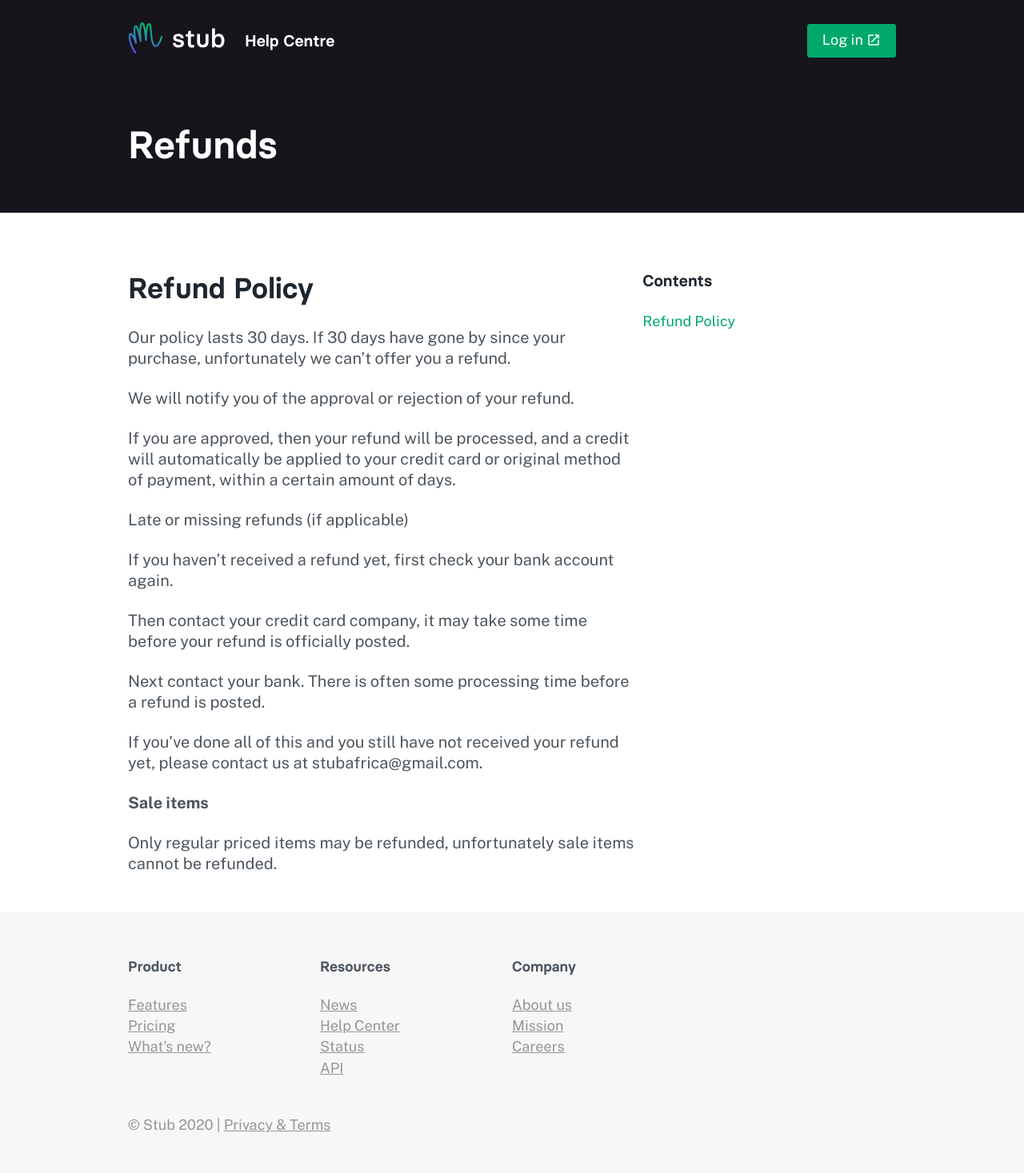
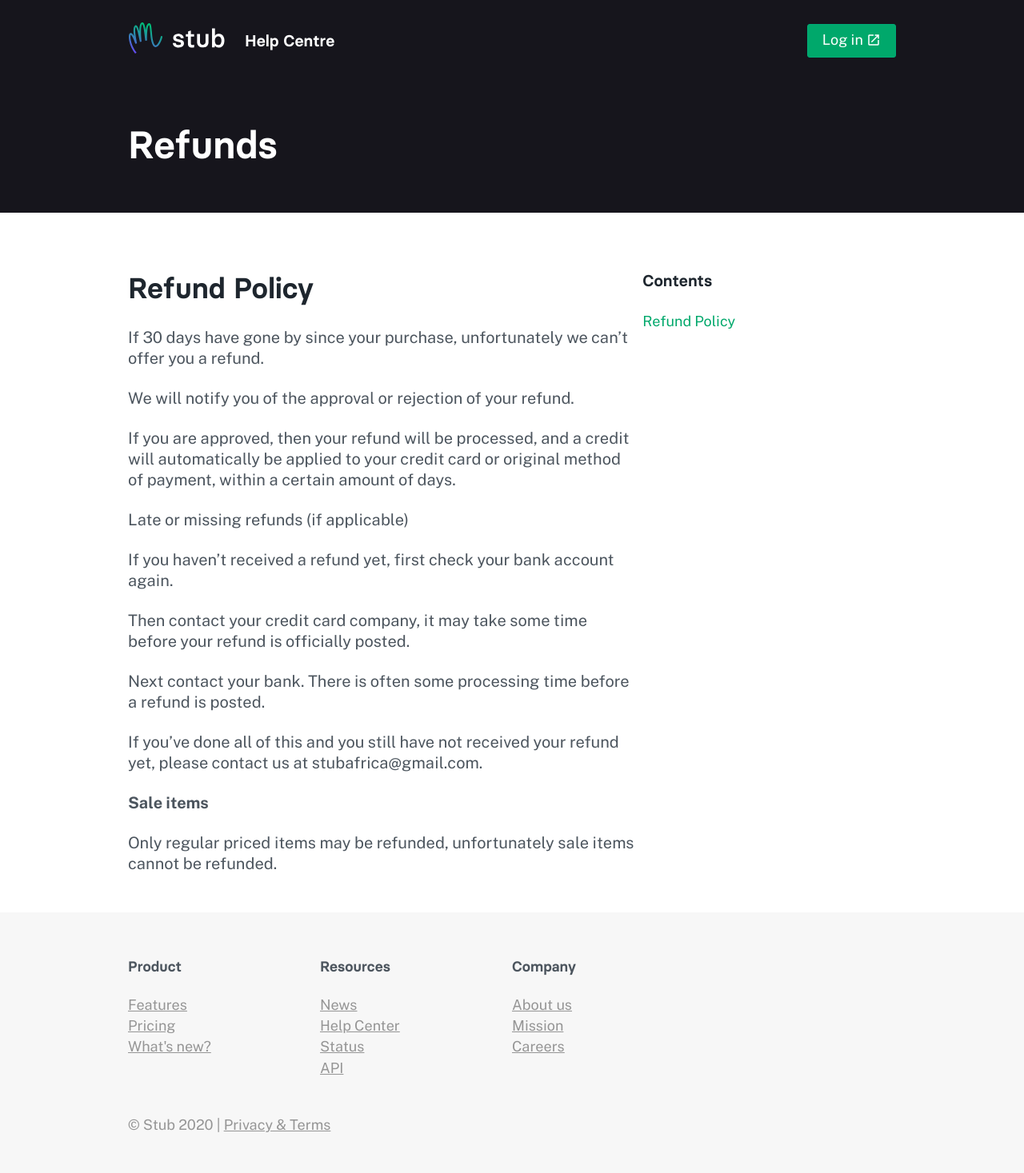
Before and after one commit to stubafrica/support-legacy, a Jekyll site: the page built from redunds.markdown, in a window 1280 px wide. Shown: the whole page at 80% size. Built offline with Jekyll 4.4.1, drawn with Linux system fonts in a browser that asks for light colours; comment, search, counter and statistics services are not loaded.

Commit message:
update refund policy

```diff
--- a/redunds.markdown
+++ b/redunds.markdown
@@ -6,7 +6,7 @@ permalink: /refunds/
 
 ## Refund Policy
 
-Our policy lasts 30 days. If 30 days have gone by since your purchase, unfortunately we can’t offer you a refund.
+If 30 days have gone by since your purchase, unfortunately we can’t offer you a refund.
 
 We will notify you of the approval or rejection of your refund.
 
```
